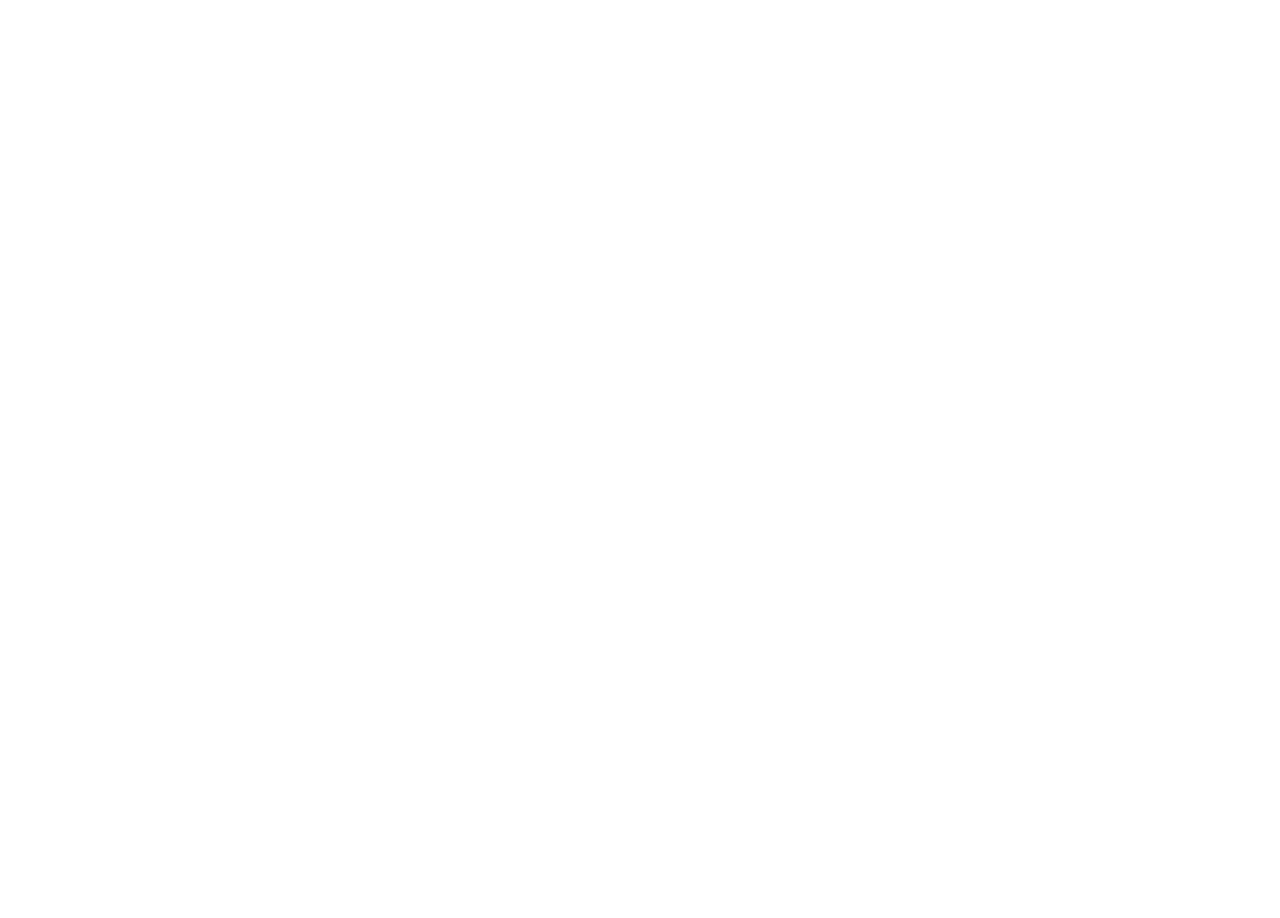
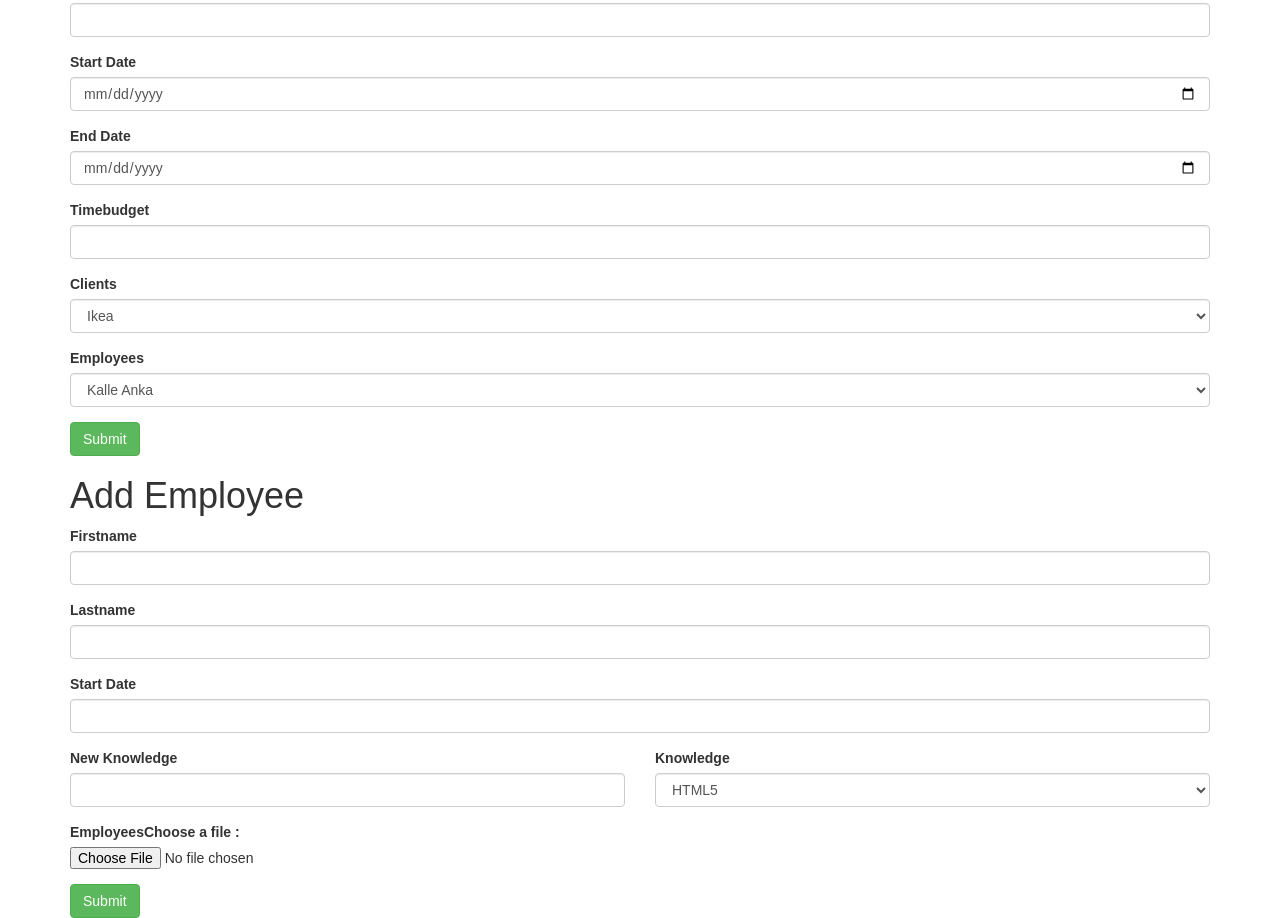
Before and after one commit to asvimalo/Dashboard.Angular2, an Angular app in the folder dashboard/: page / in a window 1280 px wide. Shown: the part 160-1078 px from the top of the page. Before the commit the page ends 800 px from the top, so only its background shows below. Built offline with nearby package versions, Linux system fonts and the light colour scheme.

Commit message:
Fixed forms for Add Employee & Projects

```diff
--- a/dashboard/src/app/app.component.html
+++ b/dashboard/src/app/app.component.html
@@ -1 +1,3 @@
 <h1>{{title}}</h1>
+<app-projects></app-projects>
+<app-employees></app-employees>
--- a/dashboard/src/app/employees/employees.component.html
+++ b/dashboard/src/app/employees/employees.component.html
@@ -1,3 +1,44 @@
-<p>
-  employees works!
-</p>
+<div class="container">
+  <h1>Add Employee</h1>
+  <form>
+    <div class="form-group">
+      <label for="firstName">Firstname</label>
+      <input type="text" class="form-control" id="firstName" required>
+    </div>
+
+    <div class="form-group">
+      <label for="lastName">Lastname</label>
+      <input type="text" class="form-control" id="lastName" required>
+    </div>
+
+    <div class="form-group">
+      <label for="personNumber">Start Date</label>
+      <input type="number" class="form-control" id="personNumber">
+    </div>
+
+    <div class="row">
+      <div class="form-group col-sm-6">
+        <label for="knowledge">New Knowledge</label>
+        <input type="text" class="form-control" id="knowledge">
+      </div>
+
+      <div class="form-group col-sm-6">
+        <label for="knowdleges">Knowledge</label>
+        <select class="form-control" id="knowdleges" required>
+          <option *ngFor="let knowledge of knowdleges" [value]="knowledge">{{knowledge}}</option>
+        </select>
+      </div>
+    </div>
+
+    <div class="form-group">
+      <label for="power">Employees</label>
+      <span class="control-fileupload">
+        <label for="fileInput">Choose a file :</label>
+        <input type="file" id="fileInput">
+      </span>
+    </div>
+
+    <button type="submit" class="btn btn-success">Submit</button>
+
+  </form>
+</div>
--- a/dashboard/src/app/employees/employees.component.ts
+++ b/dashboard/src/app/employees/employees.component.ts
@@ -8,9 +8,16 @@
 })
 export class EmployeesComponent implements OnInit {
 
-  constructor() { }
+    constructor() { }
 
-  ngOnInit() {
-  }
+    knowdleges = ['HTML5', 'CSS3',
+        'AngularJS', 'Xamarin'];
+
+    ngOnInit() {
+    }
+
+    addEmployee(): void {
+
+    }
 
 }
--- a/dashboard/src/app/projects/projects.component.html
+++ b/dashboard/src/app/projects/projects.component.html
@@ -1,3 +1,41 @@
-<p>
-  projects works!
-</p>
+<div class="container">
+  <h1>Add Project</h1>
+  <form>
+    <div class="form-group">
+      <label for="name">ProjectName</label>
+      <input type="text" class="form-control" id="projectName" required>
+    </div>
+
+    <div class="form-group">
+      <label for="startDate">Start Date</label>
+      <input type="date" class="form-control" id="startDate">
+    </div>
+
+    <div class="form-group">
+      <label for="endDate">End Date</label>
+      <input type="date" class="form-control" id="endDate">
+    </div>
+
+    <div class="form-group">
+      <label for="timeBudget">Timebudget</label>
+      <input type="number" class="form-control" id="timeBudget">
+    </div>
+
+    <div class="form-group">
+      <label for="power">Clients</label>
+      <select class="form-control" id="clients" required>
+        <option *ngFor="let client of clients" [value]="client">{{client}}</option>
+      </select>
+    </div>
+
+    <div class="form-group">
+      <label for="power">Employees</label>
+      <select class="form-control" id="employees" required>
+        <option *ngFor="let employee of employees" [value]="employee">{{employee}}</option>
+      </select>
+    </div>
+
+    <button type="submit" class="btn btn-success" (click)="addProject()">Submit</button>
+
+  </form>
+</div>
--- a/dashboard/src/app/projects/projects.component.ts
+++ b/dashboard/src/app/projects/projects.component.ts
@@ -8,9 +8,19 @@
 })
 export class ProjectsComponent implements OnInit {
 
-  constructor() { }
+    constructor() { }
 
-  ngOnInit() {
-  }
+    clients = ['Ikea', 'Sigma',
+        'Ford', 'Newton'];
+
+    employees = ['Kalle Anka', 'Timon Andersson',
+        'Pumba Linée', 'Simba Kungen'];
+
+    ngOnInit() {
+    }
+
+    addProject(): void {
+
+    }
 
 }
--- a/dashboard/src/index.html
+++ b/dashboard/src/index.html
@@ -7,6 +7,7 @@
 
   <meta name="viewport" content="width=device-width, initial-scale=1">
   <link rel="icon" type="image/x-icon" href="favicon.ico">
+  <link rel="stylesheet" href="https://unpkg.com/bootstrap@3.3.7/dist/css/bootstrap.min.css">
 </head>
 <body>
   <app-root></app-root>
```
